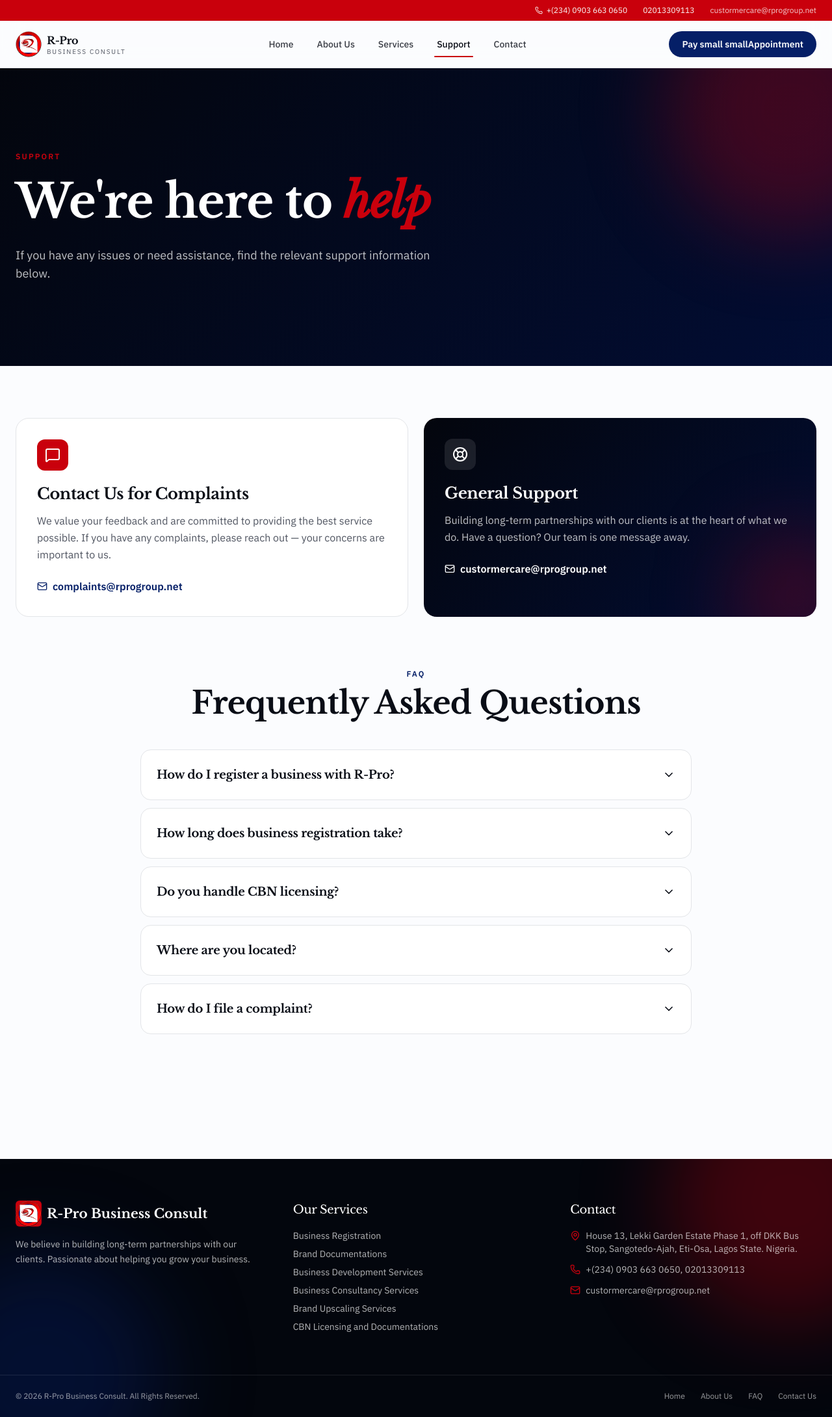
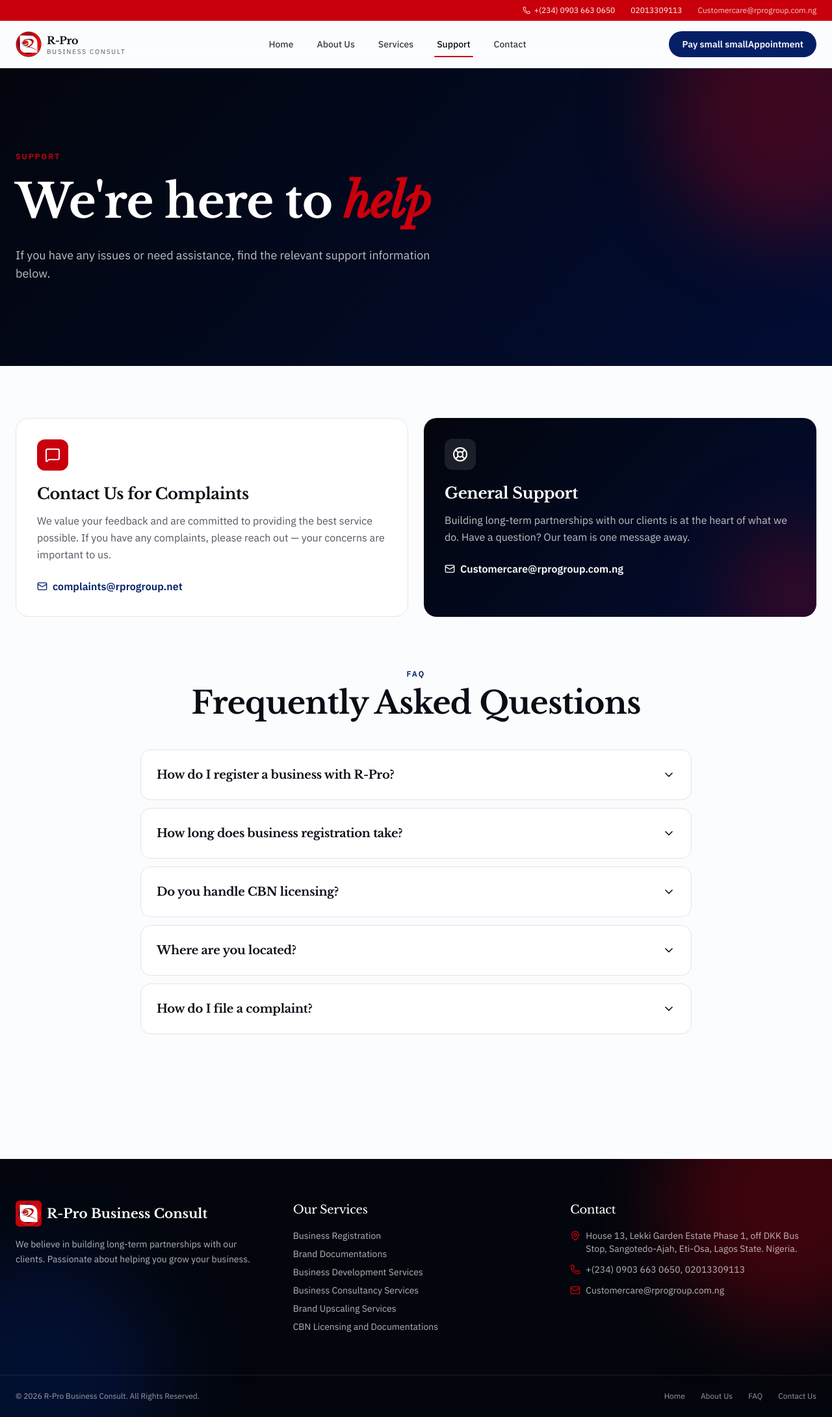
Before and after one commit to ZorichDev/Business-Consult, a React (Vite) app: page /support in a window 1280 px wide. Shown: the whole page at 65% size. Built offline with nearby package versions, Linux system fonts and the light colour scheme.

Commit message:
emaill address

```diff
--- a/src/components/SiteFooter.tsx
+++ b/src/components/SiteFooter.tsx
@@ -47,7 +47,7 @@ export function SiteFooter() {
             </li>
             <li className="flex gap-2">
               <Mail className="size-4 mt-0.5 shrink-0 text-brand-red" />
-              custormercare@rprogroup.net
+              Customercare@rprogroup.com.ng
             </li>
           </ul>
         </div>
--- a/src/components/SiteHeader.tsx
+++ b/src/components/SiteHeader.tsx
@@ -26,7 +26,7 @@ export function SiteHeader() {
           <Phone className="size-3" /> +(234) 0903 663 0650
         </a>
         <a href="tel:02013309113" className="hover:opacity-80">02013309113</a>
-        <span className="opacity-80">custormercare@rprogroup.net</span>
+        <span className="opacity-80">Customercare@rprogroup.com.ng</span>
       </div>
       <div className="mx-auto max-w-7xl flex items-center justify-between px-6 py-4">
   <Link to="/" className="flex items-center gap-2 group">
--- a/src/routes/contact.tsx
+++ b/src/routes/contact.tsx
@@ -27,7 +27,7 @@ export default function Contact() {
           <div className="space-y-6">
             <InfoCard icon={MapPin} title="Head Office" lines={["House 13, Lekki Garden Estate Phase 1,", "off DKK Bus Stop, Sangotedo-Ajah,", "Eti-Osa, Lagos State. Nigeria."]} />
             <InfoCard icon={Phone} title="Hotline" lines={["+(234) 0903 663 0650", "02013309113"]} />
-            <InfoCard icon={Mail} title="Email" lines={["custormercare@rprogroup.net"]} />
+            <InfoCard icon={Mail} title="Email" lines={["Customercare@rprogroup.com.ng"]} />
           </div>
         </Reveal>
 
--- a/src/routes/support.tsx
+++ b/src/routes/support.tsx
@@ -55,8 +55,8 @@ export default function Support() {
               <p className="text-white/75 leading-relaxed relative">
                 Building long-term partnerships with our clients is at the heart of what we do. Have a question? Our team is one message away.
               </p>
-              <a href="mailto:custormercare@rprogroup.net" className="mt-6 inline-flex items-center gap-2 text-white font-semibold relative">
-                <Mail className="size-4" /> custormercare@rprogroup.net
+              <a href="mailto:Customercare@rprogroup.com.ng" className="mt-6 inline-flex items-center gap-2 text-white font-semibold relative">
+                <Mail className="size-4" /> Customercare@rprogroup.com.ng
               </a>
             </div>
           </Reveal>
```
